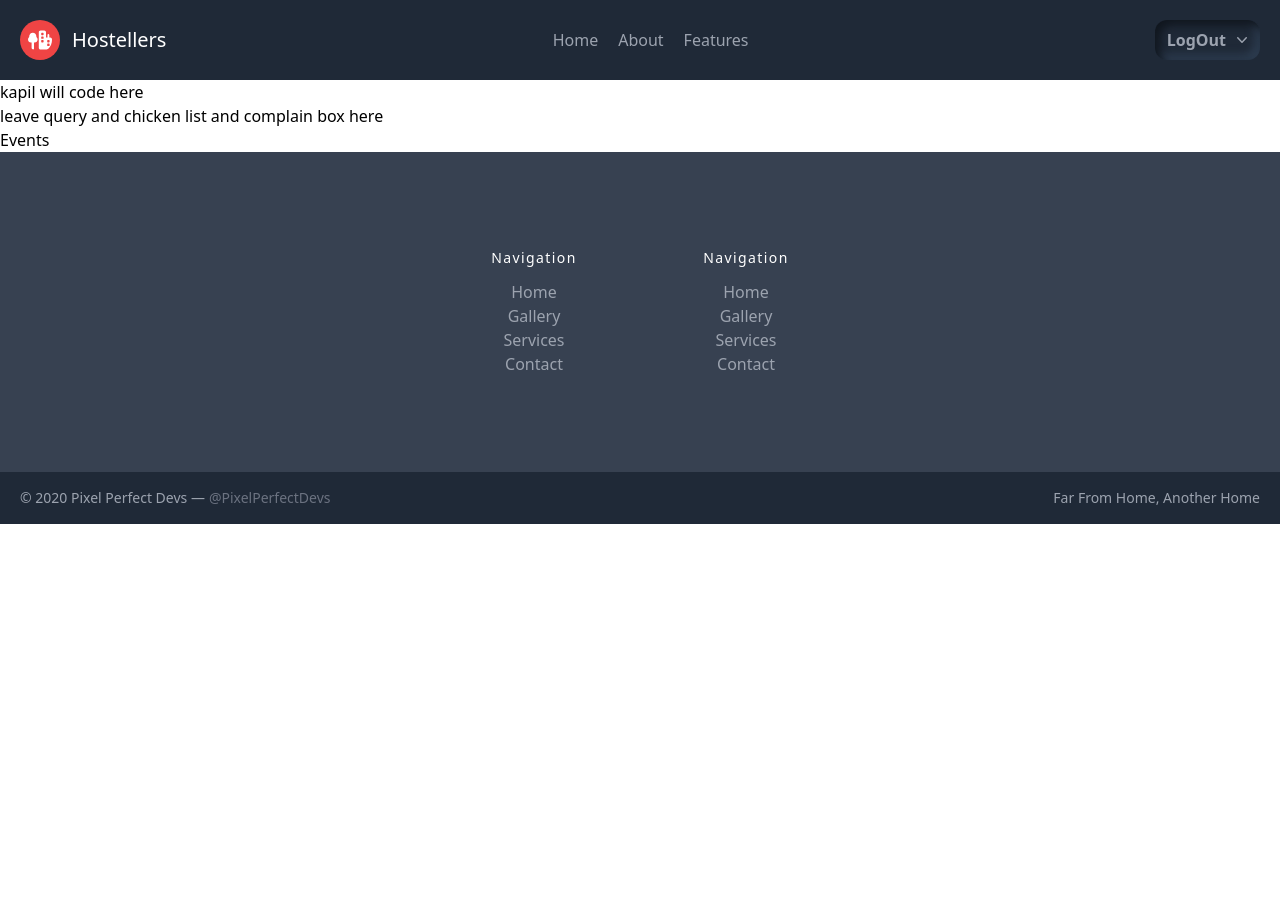
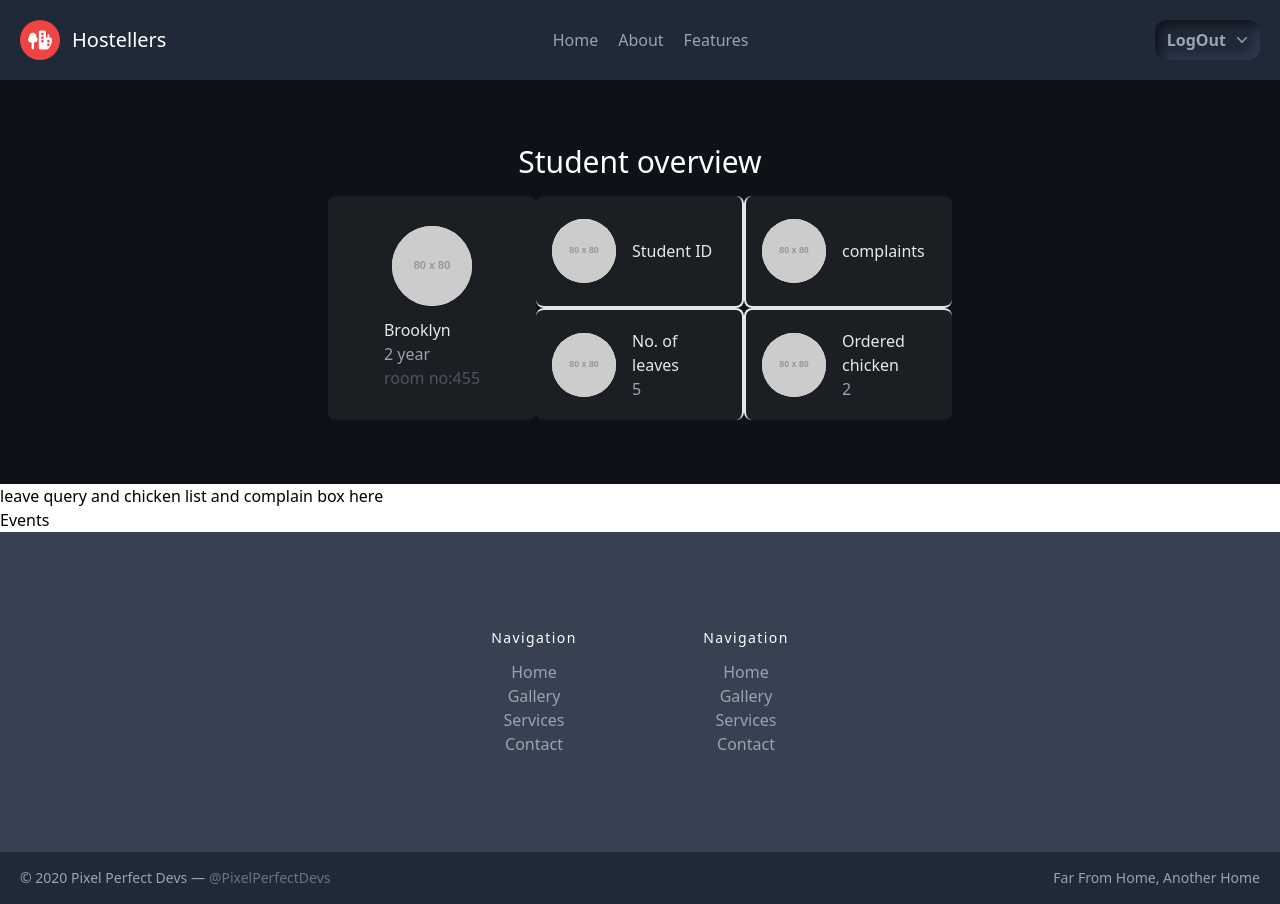
Before and after one commit to saurabh-sen/hosteller, a Next.js app: page /dashboard/student in a window 1280 px wide. Before the commit the page ends 800 px from the top, so only its background shows below. Built offline with nearby package versions, Linux system fonts and the light colour scheme.

Commit message:
adding student overview section

```diff
--- a/frontendComponent/Overview/index.jsx
+++ b/frontendComponent/Overview/index.jsx
@@ -1,12 +1,100 @@
-import React from 'react'
-
+import React from "react";
+import Image from "next/image";
 const index = () => {
   return (
     // kapil will add the code here
-    <div className='overview__section'>
-        kapil will code here
-    </div>
-  )
-}
+    <section class="text-gray-600 body-font bg-[#0e1218]">
+      <div class="container px-5 py-16 mx-auto">
+        <h1 class="sm:text-3xl text-2xl font-medium title-font mb-4 text-white text-center w-full ">
+          Student overview
+        </h1>
+        <div className="flex flex-wrap justify-center">
+          <div class=" md:w-52 sm:w-[26rem] w-[21rem] flex flex-col justify-center items-center  p-4 rounded-lg bg-[#1b1f24] ">
+            <Image
+              alt="team"
+              height={3}
+              width={3}
+              class="w-20 mb-3 h-20 bg-gray-100 object-cover object-center flex-shrink-0 rounded-full "
+              src="https://dummyimage.com/80x80"
+            />
+            <div class="">
+              <h2 class="text-gray-200 title-font font-medium">Brooklyn</h2>
+              <p class="text-gray-400">2 year</p>
+              <span>room no:455 </span>
+            </div>
+          </div>
+          <div className="flex flex-col">
+            <div class="flex w-[21rem] sm:w-[26rem] h-[7rem] ">
+              <div class=" flex items-center border-r-2 border-b-2 p-4 rounded-lg sm:w-52 w-[10.5rem] bg-[#1b1f24] ">
+                <Image
+                  alt="team"
+                  height={3}
+                  width={3}
+                  class="sm:w-16 sm:h-16 w-10 h-10 bg-gray-100 object-cover object-center flex-shrink-0 rounded-full mr-4"
+                  src="https://dummyimage.com/80x80"
+                />
+                <div class="flex-grow">
+                  <h2 class="text-gray-200 title-font font-medium">
+                    Student ID
+                  </h2>
+                  {/* <p class="text-gray-400">UI</p> */}
+                </div>
+              </div>
 
-export default index
+              <div class=" flex items-center border-l-2 border-b-2 p-4 rounded-lg sm:w-52 w-[10.5rem] bg-[#1b1f24]">
+                <Image
+                  alt="team"
+                  height={3}
+                  width={3}
+                  class="sm:w-16 sm:h-16 w-10 h-10 bg-gray-100 object-cover object-center flex-shrink-0 rounded-full mr-4"
+                  src="https://dummyimage.com/80x80"
+                />
+                <div class="flex-grow">
+                  <h2 class="text-gray-200 title-font font-medium">
+                    complaints
+                  </h2>
+                  {/* <p class="text-gray-400">UI</p> */}
+                </div>
+              </div>
+            </div>
+            <div class="flex w-[21rem] sm:w-[26rem] h-[7rem]">
+              <div class=" flex items-center border-r-2 border-t-2 p-4 rounded-lg sm:w-52 w-[10.5rem] bg-[#1b1f24] ">
+                <Image
+                  alt="team"
+                  height={3}
+                  width={3}
+                  class="sm:w-16 sm:h-16 w-10 h-10 bg-gray-100 object-cover object-center flex-shrink-0 rounded-full mr-4"
+                  src="https://dummyimage.com/80x80"
+                />
+                <div class="flex-grow">
+                  <h2 class="text-gray-200 title-font font-medium">
+                    No. of leaves
+                  </h2>
+                  <p class="text-gray-400">5</p>
+                </div>
+              </div>
+
+              <div class=" flex items-center border-l-2 border-t-2 p-4 rounded-lg sm:w-52 w-[10.5rem] bg-[#1b1f24]">
+                <Image
+                  alt="team"
+                  height={3}
+                  width={3}
+                  class="sm:w-16 sm:h-16 w-10 h-10 bg-gray-100 object-cover object-center flex-shrink-0 rounded-full mr-4"
+                  src="https://dummyimage.com/80x80"
+                />
+                <div class="flex-grow">
+                  <h2 class="text-gray-200 title-font font-medium">
+                    Ordered chicken
+                  </h2>
+                  <p class="text-gray-400">2</p>
+                </div>
+              </div>
+            </div>
+          </div>
+        </div>
+      </div>
+    </section>
+  );
+};
+
+export default index;
```
